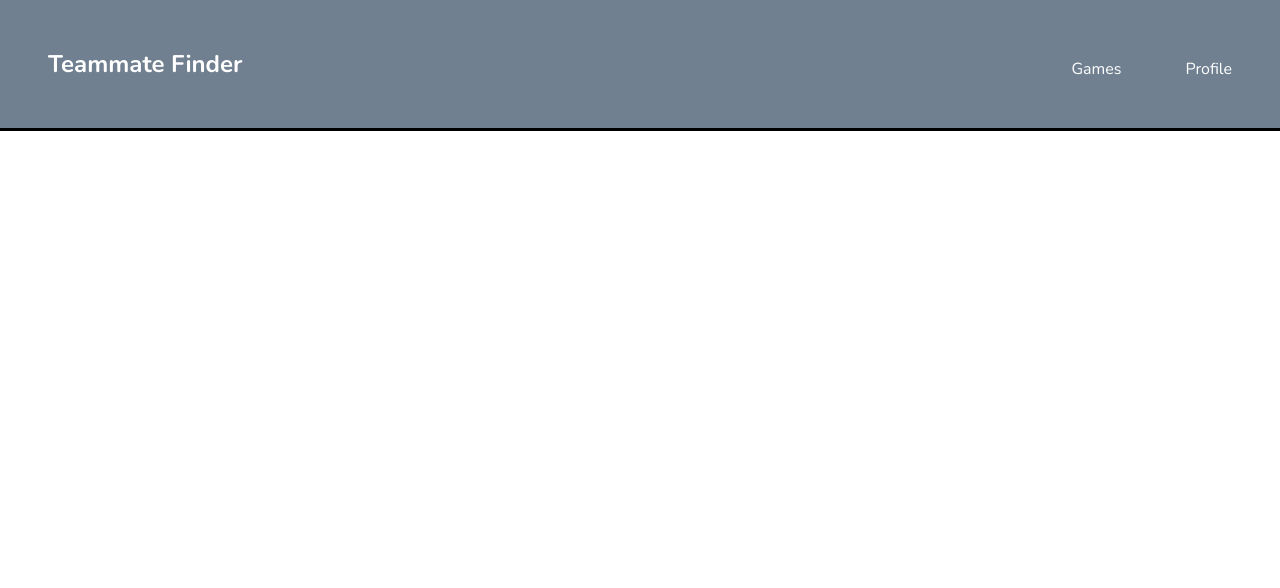
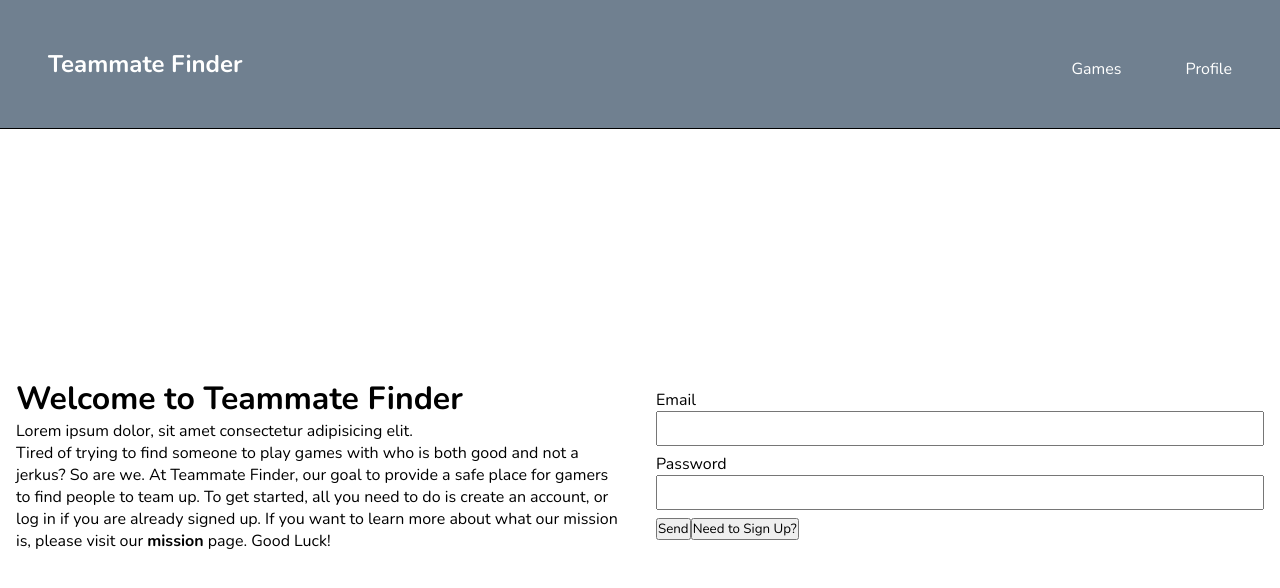
Before and after one commit to Mvcampbell3/find-a-tm, an Angular app in the folder client/: page / in a window 1280 px wide. Shown: the top 588 px of the page. Built offline with nearby package versions, Linux system fonts and the light colour scheme.

Commit message:
added landing and login form to home component

```diff
--- a/client/src/app/app-routing.module.ts
+++ b/client/src/app/app-routing.module.ts
@@ -1,8 +1,12 @@
 import { NgModule } from '@angular/core';
 import { Routes, RouterModule } from '@angular/router';
 
+import { HomeComponent } from './home/home.component'
 
-const routes: Routes = [];
+
+const routes: Routes = [
+  { path: "", component: HomeComponent }
+];
 
 @NgModule({
   imports: [RouterModule.forRoot(routes)],
--- a/client/src/app/app.component.scss
+++ b/client/src/app/app.component.scss
@@ -2,7 +2,7 @@ header{
   display: flex;
   justify-content: space-between;
   align-items: flex-end;
-  border-bottom: 3px black solid;
+  border-bottom: 1px black solid;
   background-color: slategray;
 
   a.brand{
@@ -27,13 +27,10 @@ header{
           padding: 2em;
           color: white;
           &:hover{
-            background-color: rgb(65, 63, 43);
+            background-color: rgb(43, 54, 65);
           }
         }
       }
-
-
-
     }
   }
 }
--- /dev/null
+++ b/client/src/app/home/home.component.html
@@ -0,0 +1,33 @@
+<div class="container">
+  <div class="splash">
+    <h1>Welcome to Teammate Finder</h1>
+    <p class="subtitle">Lorem ipsum dolor, sit amet consectetur adipisicing elit.</p>
+    <p class="content">Tired of trying to find someone to play games with who is both good and not a jerkus? So are we.
+      At Teammate Finder, our goal to provide a safe place for gamers to find people to team up. To get started, all you
+      need to do is create an account, or log in if you are already signed up. If you want to learn more about what our
+      mission is, please visit our <strong>mission</strong> page. Good Luck!</p>
+  </div>
+
+  <div class="form">
+    <div class="input-group">
+      <label for="email">Email</label><br>
+      <input type="text" name="email" id="emailInput" [(ngModel)]="email">
+    </div>
+
+    <div class="input-group slideDown" *ngIf=(signup)>
+      <label for="username">Username</label><br>
+      <input type="text" name="username" id="usernameInput" [(ngModel)]="username">
+    </div>
+
+    <div class="input-group">
+      <label for="password">Password</label><br>
+      <input type="password" name="password" id="passwordInput" [(ngModel)]="password">
+    </div>
+
+    <div class="input-group">
+      <button (click)="sendInfo()">Send</button>
+      <button (click)="changeForm()">{{signup ? "Already a member?":"Need to Sign Up?"}}</button>
+    </div>
+  </div>
+
+</div>
--- /dev/null
+++ b/client/src/app/home/home.component.scss
@@ -0,0 +1,41 @@
+.container{
+  display: grid;
+  height: calc(100vh - 129.8px);
+  align-items: center;
+  grid-template-columns: 1fr 1fr;
+
+  .splash{
+    width: 100%;
+    padding: 1em;
+  }
+
+  .form{
+    width: 100%;
+    padding: 1em;
+
+
+    .input-group{
+      width: 100%;
+
+      input[type=text], input[type=password]{
+        width: 100%;
+        padding: .5em;
+        margin-bottom: .5em;
+
+      }
+    }
+  }
+}
+
+.slideDown{
+  height: 0px;
+  overflow: hidden;
+  animation-name: pop;
+  animation-duration: 1s;
+  animation-fill-mode: forwards;
+}
+
+@keyframes pop{
+  0% {height: 0px}
+  100% {height: 63.99px}
+}
--- /dev/null
+++ b/client/src/app/home/home.component.ts
@@ -0,0 +1,31 @@
+import { Component, OnInit } from '@angular/core';
+
+@Component({
+  selector: 'app-home',
+  templateUrl: './home.component.html',
+  styleUrls: ['./home.component.scss']
+})
+export class HomeComponent implements OnInit {
+
+  email: String = "";
+  password: String = "";
+  username: String = "";
+  signup: Boolean = false;
+
+
+  constructor() { }
+
+  ngOnInit() {
+  }
+
+  changeForm() {
+    this.signup = !this.signup;
+  }
+
+  sendInfo() {
+    console.log(this.signup);
+    const { email, password, username } = this;
+    console.log(email, password, username)
+  }
+
+}
```
Also changed, not shown: client/src/app/app.module.ts (+7 -2 lines), 1 other file (tests, documents, lock files or other folders).
